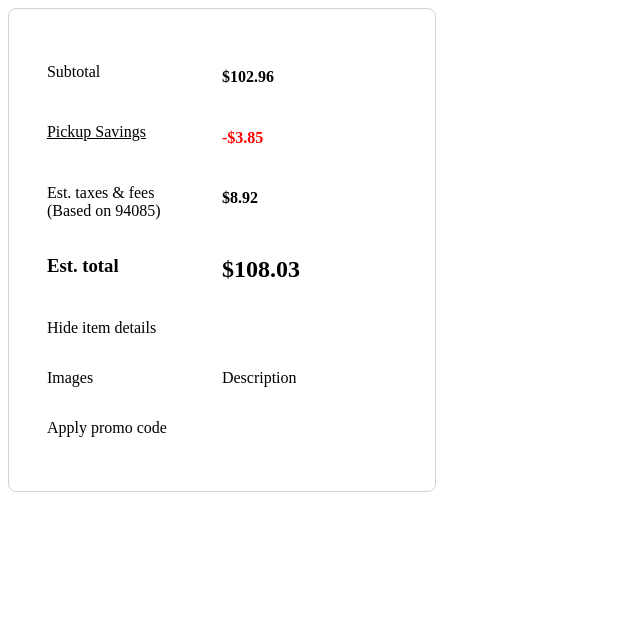
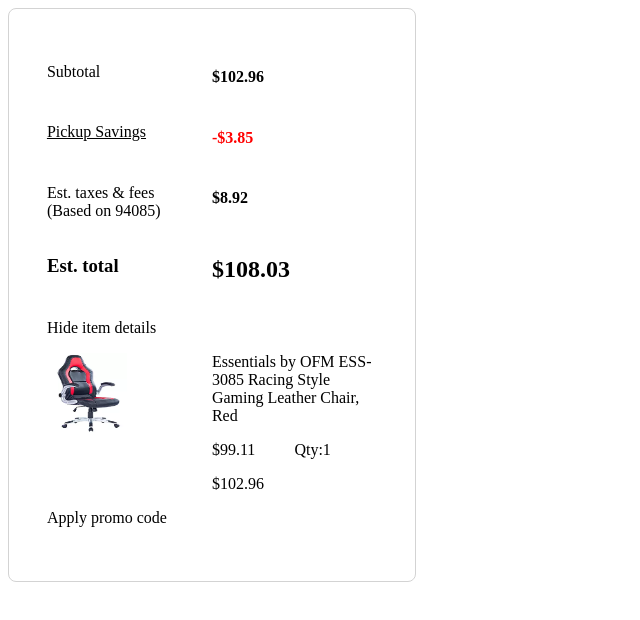
Before and after one commit to monsooness/redux-react-checkoutApp, a React (Create React App) app: page / in a window 1280 px wide. Both pictures are taken after a click on the element "See item details". Shown: the top 620 px of the page, without its empty margins (0-640 px from the left). Built offline with nearby package versions, Linux system fonts and the light colour scheme.

Commit message:
Implement everything except discount action

```diff
--- a/src/App.css
+++ b/src/App.css
@@ -1,5 +1,5 @@
 .App {
-  width: 350px;
+  width: 330px;
   border: 1pt solid lightgrey;
   border-radius: .5em;
   padding: 3%;
@@ -31,3 +31,8 @@ h4 h2 {
 .tooltip-on-hover:hover + .tooltip {
   display: inline-block;
 }
+
+.split_in_half {
+  display: grid;
+  grid-template-columns: 50% 50%;
+}
--- a/src/components/ItemDetails.js
+++ b/src/components/ItemDetails.js
@@ -1,9 +1,16 @@
 import React from 'react';
 
-const ItemDetails = () => (
+const ItemDetails = ({image, desciption, original_price, current_price, quantity}) => (
   <div className="item_container">
-    <p>Images</p>
-    <p>Description</p>
+    <div><img src={image} height="80" width="80" /></div>
+    <div>
+      {desciption}
+      <div className='split_in_half'>
+        <p>{current_price}</p>
+        <p>Qty:{quantity}</p>
+      </div>
+      {original_price}
+    </div>
   </div>
 )
 
--- a/src/containers/App.js
+++ b/src/containers/App.js
@@ -15,9 +15,8 @@ class App extends Component {
   }
 
   render() {
-    console.log(this.props.order_info, 'name')
     let data = this.props.order_info
-    console.log(this.props, 20)
+    console.log(data.checkoutReducer[0].org_price, 20)
     return (
       <div className="App">
         <div className="checkout_container">
@@ -33,12 +32,19 @@ class App extends Component {
 
         <div onClick={() => this.setState({item_detail_slide : !this.state.item_detail_slide})}>
           {this.state.item_detail_slide ? <p>Hide item details</p> : <p>See item details</p>}
-          {this.state.item_detail_slide ? <ItemDetails /> : null}
+          {this.state.item_detail_slide ?
+            <ItemDetails
+              desciption={data.checkoutReducer[0].name}
+              image={data.checkoutReducer[0].image}
+              original_price={data.checkoutReducer[0].org_price}
+              current_price={data.checkoutReducer[0].current_price}
+              quantity={data.checkoutReducer[0].qty}
+              /> : null}
         </div>
         <div onClick={() => this.setState({apply_promo_slide : !this.state.apply_promo_slide})}>
           {this.state.apply_promo_slide ? <p>Hide promo code</p> : <p>Apply promo code</p>}
+        </div>
           {this.state.apply_promo_slide ? <PromoCode /> : null}
-        </div>
       </div>
     );
   }
```
